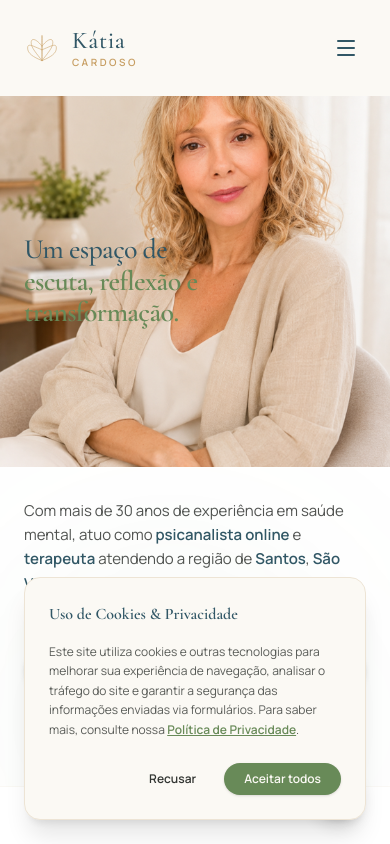
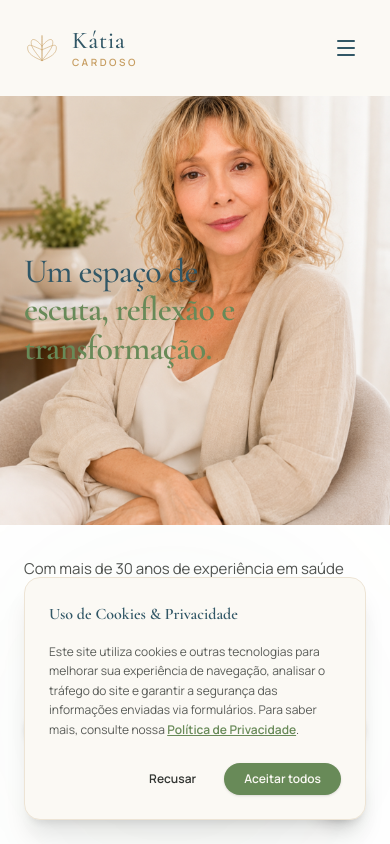
Before and after one commit to ronaldocardoso/katiacardoso, a Next.js app: page / in a window 390 px wide. Shown: the top 844 px of the page. Built offline with nearby package versions, Linux system fonts and the light colour scheme.

Commit message:
adjust: Hero background image scaling/alignment and title sizes

```diff
--- a/src/app/page.tsx
+++ b/src/app/page.tsx
@@ -159,18 +159,18 @@ export default function Home() {
         {/* 1. Hero Section - Mobile/Tablet (Mockup-compliant) */}
         <section className="lg:hidden bg-white border-b border-bege-areia/20 w-full flex flex-col">
           {/* Top Image + Title overlay */}
-          <div className="relative w-full aspect-[1/0.95] overflow-hidden">
+          <div className="relative w-full aspect-[1/1.1] overflow-hidden">
             <Image
               src="/katia_portrait_contact.png"
               alt="Kátia Cardoso"
               fill
               priority
-              className="object-cover object-[right_25%_center]"
+              className="object-cover object-[right_5%_center]"
               sizes="100vw"
             />
             {/* Title Overlay */}
-            <div className="absolute inset-y-0 left-0 w-[58%] flex items-center pl-6 z-10">
-              <h1 className="font-serif text-[28px] md:text-4xl text-azul-petroleo font-medium leading-[1.12] tracking-tight">
+            <div className="absolute inset-y-0 left-0 w-[65%] flex items-center pl-6 z-10">
+              <h1 className="font-serif text-[34px] md:text-5xl text-azul-petroleo font-medium leading-[1.12] tracking-tight">
                 Um espaço de <br />
                 <span className="text-verde-salvia font-semibold">escuta, reflexão e</span> <br />
                 <span className="text-verde-salvia font-semibold">transformação.</span>
@@ -205,7 +205,7 @@ export default function Home() {
         </section>
 
         {/* 1. Hero Section - Desktop */}
-        <section className="hidden lg:flex relative min-h-[85vh] items-center bg-off-white border-b border-bege-areia/20 bg-[url('/calm_and_focused_workspace_portrait.png')] bg-cover bg-[position:right_-120px_center] bg-no-repeat">
+        <section className="hidden lg:flex relative min-h-[85vh] items-center bg-off-white border-b border-bege-areia/20 bg-[url('/calm_and_focused_workspace_portrait.png')] bg-cover lg:bg-[position:right_-220px_center] bg-no-repeat">
           <div className="max-w-7xl mx-auto px-12 w-full grid grid-cols-12 gap-8 items-center z-10">
             {/* Left Content */}
             <div className="col-span-7 flex flex-col gap-6 text-left py-28">
@@ -213,7 +213,7 @@ export default function Home() {
                 ESCUTA • ACOLHIMENTO • TRANSFORMAÇÃO
               </span>
 
-              <h1 className="font-serif text-[80px] text-azul-petroleo font-medium leading-[1.02] tracking-tight">
+              <h1 className="font-serif text-[88px] text-azul-petroleo font-medium leading-[1.02] tracking-tight">
                 Um espaço de <br />
                 <span className="text-verde-salvia font-semibold">escuta, reflexão e</span> <br />
                 <span className="text-verde-salvia font-semibold">transformação.</span>
```
